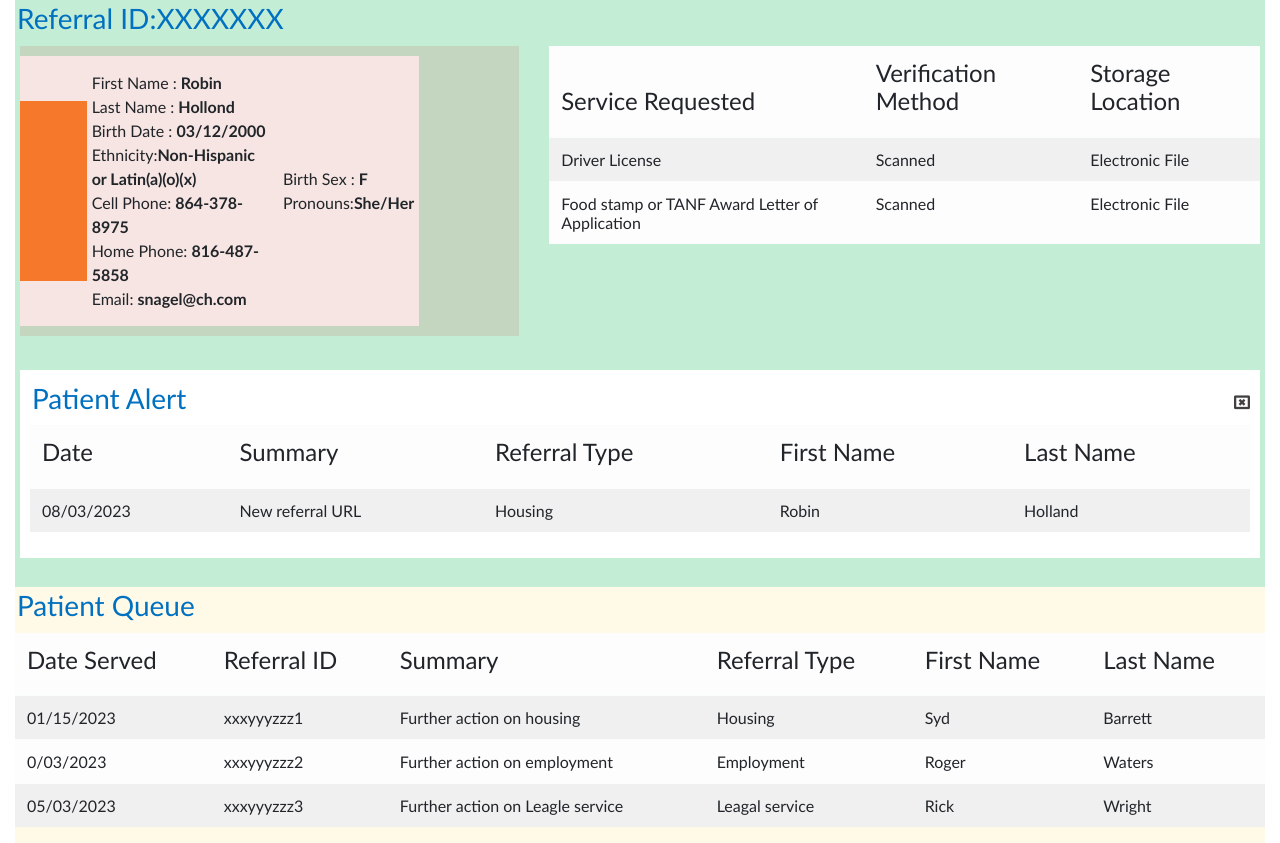
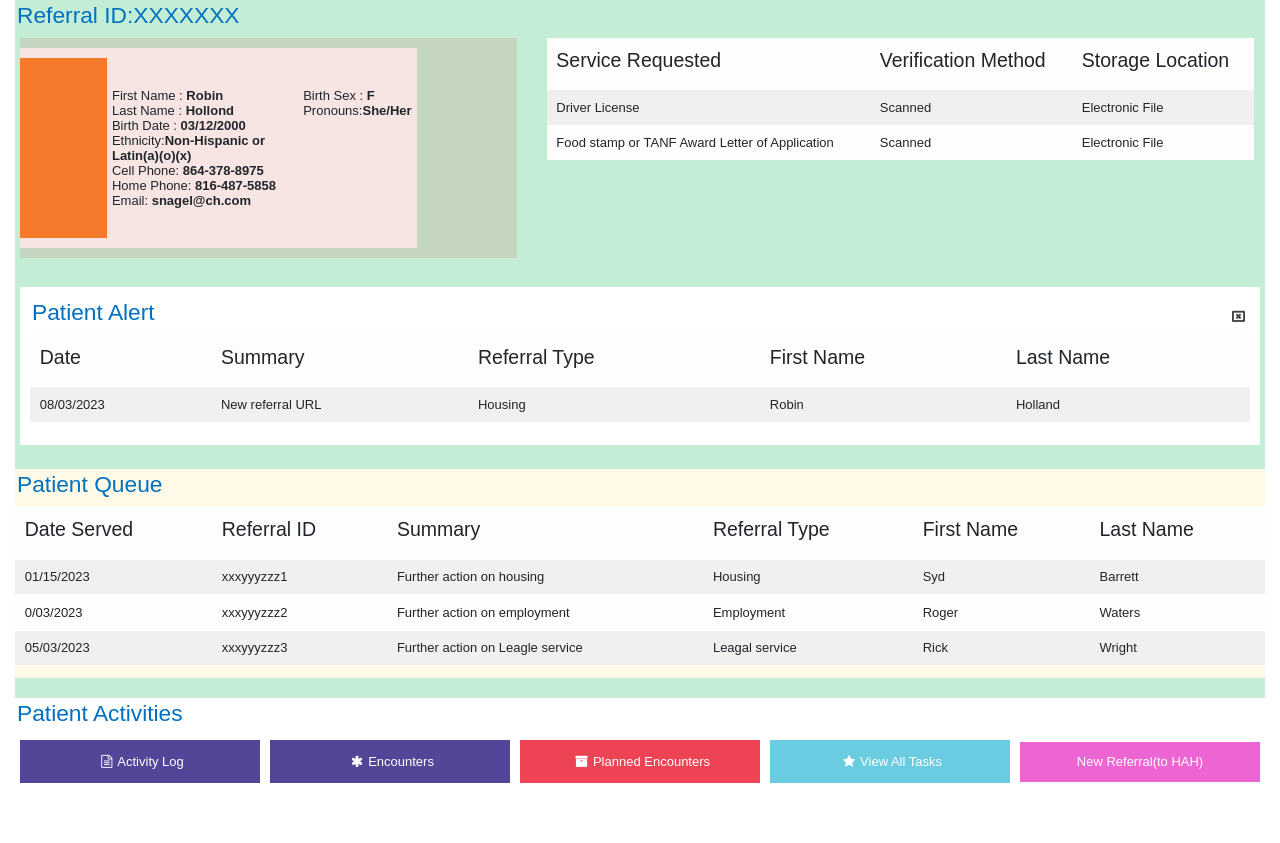
Before and after one commit to killersuresh93/Social-Care-Hub, a React (Create React App) app: page / in a window 1280 px wide. After the commit the page ends 800 px from the top, so only its background shows below. Built offline with nearby package versions, Linux system fonts and the light colour scheme; the HTML template or start-up script is replaced by a standard one.

Commit message:
2 files modified, 1 added

```diff
--- /dev/null
+++ b/src/components/patientActivities.tsx
@@ -0,0 +1,46 @@
+import * as React from 'react';
+
+const PatientActivities = () => {
+  return (
+    <div className="patient-activities-container">
+      <div className="heading">
+        {' '}
+        <h3>Patient Activities</h3>
+      </div>
+      <div className="button-row">
+        <button
+          className="activity-button "
+          style={{ backgroundColor: '#524698' }}
+        >
+          <i className="fa fa-file-text-o" aria-hidden="true"></i>Activity Log
+        </button>
+        <button
+          className="activity-button "
+          style={{ backgroundColor: '#524698' }}
+        >
+          <i className="fa fa-asterisk" aria-hidden="true"></i>Encounters
+        </button>
+        <button
+          className="activity-button "
+          style={{ backgroundColor: '#ee4355' }}
+        >
+          <i className="fa fa-archive" aria-hidden="true"></i>Planned Encounters
+        </button>
+        <button
+          className="activity-button "
+          style={{ backgroundColor: '#69cce1' }}
+        >
+          <i className="fa fa-star" aria-hidden="true"></i>View All Tasks
+        </button>
+        <button
+          className="activity-button "
+          style={{ backgroundColor: '#ed65d3' }}
+        >
+          New Referral(to HAH)
+        </button>
+      </div>
+    </div>
+  );
+};
+
+export default PatientActivities;
--- a/src/components/patientDetails.tsx
+++ b/src/components/patientDetails.tsx
@@ -1,6 +1,7 @@
 import * as React from 'react';
 import PatientAlert from './patientAlert';
 import PatientQueue from './patientQueue';
+import PatientActivities from './patientActivities';
 export default function PatientDetails() {
   return (
     <div className="patient-details">
@@ -12,38 +13,50 @@ export default function PatientDetails() {
           <div className="col-md-5">
             <div className="patient-info ">
               <div className="patient-info-div">
-                <div
-                  style={{
-                    backgroundColor: '#F6782B',
-                    width: '100px',
-                    height: '180px',
-                  }}
-                ></div>
+                <div className="patient-info-orangeBox"></div>
                 <div style={{ padding: '5px' }}>
-                  <section>
+                  <table>
+                    <tr>
+                      <td>
+                        {' '}
                         First Name : <b>Robin</b>
-                    <br />
+                      </td>
+                      <td>
+                        Birth Sex : <b>F</b>
+                      </td>
+                    </tr>
+                    <tr>
+                      <td>
+                        {' '}
                         Last Name : <b>Hollond</b>
-                    <br />
+                      </td>
+                      <td>
+                        Pronouns:<b>She/Her</b>
+                      </td>
+                    </tr>
+                    <tr>
+                      <td>
+                        {' '}
                         Birth Date : <b>03/12/2000</b>
-                    <br />
+                      </td>
+                    </tr>
+                    <tr>
+                      <td>
                         Ethnicity:<b>Non-Hispanic or Latin(a)(o)(x)</b>
-                    <br />
+                      </td>
+                    </tr>
+                    <tr>
+                      <td>
                         Cell Phone: <b>864-378-8975</b>
-                    <br />
+                      </td>
+                    </tr>
                     Home Phone: <b>816-487-5858</b>
-                    <br />
+                    <tr>
+                      <td>
                         Email: <b>snagel@ch.com</b>
-                    <br />
-                  </section>
-                </div>
-                <div style={{ padding: '5px' }}>
-                  <section>
-                    Birth Sex : <b>F</b>
-                    <br />
-                    Pronouns:<b>She/Her</b>
-                    <br />
-                  </section>
+                      </td>
+                    </tr>
+                  </table>
                 </div>
               </div>
             </div>
@@ -85,6 +98,8 @@ export default function PatientDetails() {
       <PatientAlert />
       <br />
       <PatientQueue />
+      <br />
+      <PatientActivities />
     </div>
   );
 }
--- a/src/style.css
+++ b/src/style.css
@@ -5,12 +5,16 @@
 }
 
 * {
-  font-family: 'Gill Sans', 'Gill Sans MT', Calibri, 'Trebuchet MS', sans-serif;
+  font-family: 'Arial', 'Gill Sans', 'Gill Sans MT', Calibri, 'Trebuchet MS',
+    sans-serif;
+  font-size: small;
+  font-weight: 400;
   padding: 0px;
   border: 0px;
 }
 i {
   color: #424040;
+  padding: 5px;
 }
 /* .heading {
   background-color: var(--heading-background);
@@ -43,6 +47,11 @@ i {
   background-color: #f6e5e3;
   padding: 10px 0px 10px 0px;
 }
+.patient-info-orangeBox {
+  background-color: #f6782b;
+  width: 100px;
+  height: 180px;
+}
 .patient-alert {
   background-color: #ffffff;
   margin: 5px;
@@ -56,3 +65,39 @@ i {
 .patient-queue {
   background-color: #fffae7;
 }
+.patient-activities-container {
+  background-color: #ffffff;
+  margin-bottom: 5px;
+}
+.button-row {
+  display: flex;
+  align-items: center;
+  justify-content: space-between;
+}
+.activity-button {
+  color: #ffffff;
+  padding: 10px 10px 10px 10px;
+  width: 80%;
+  margin: 5px;
+}
+.activity-button i {
+  color: #ffffff;
+}
+/* Media query for mobile devices */
+@media (max-width: 768px) {
+  .patient-info {
+    background-color: #c4d6c0;
+    padding: 10px 0px 10px 0px;
+  }
+  .patient-info-orangeBox {
+    background-color: #f6782b;
+    width: 50px;
+    height: 180px;
+  }
+  .button-row {
+    display: flex;
+    flex-direction: column;
+    align-items: center;
+    justify-content: space-between;
+  }
+}
```
Lines whose indentation alone changed are shown as unchanged.
